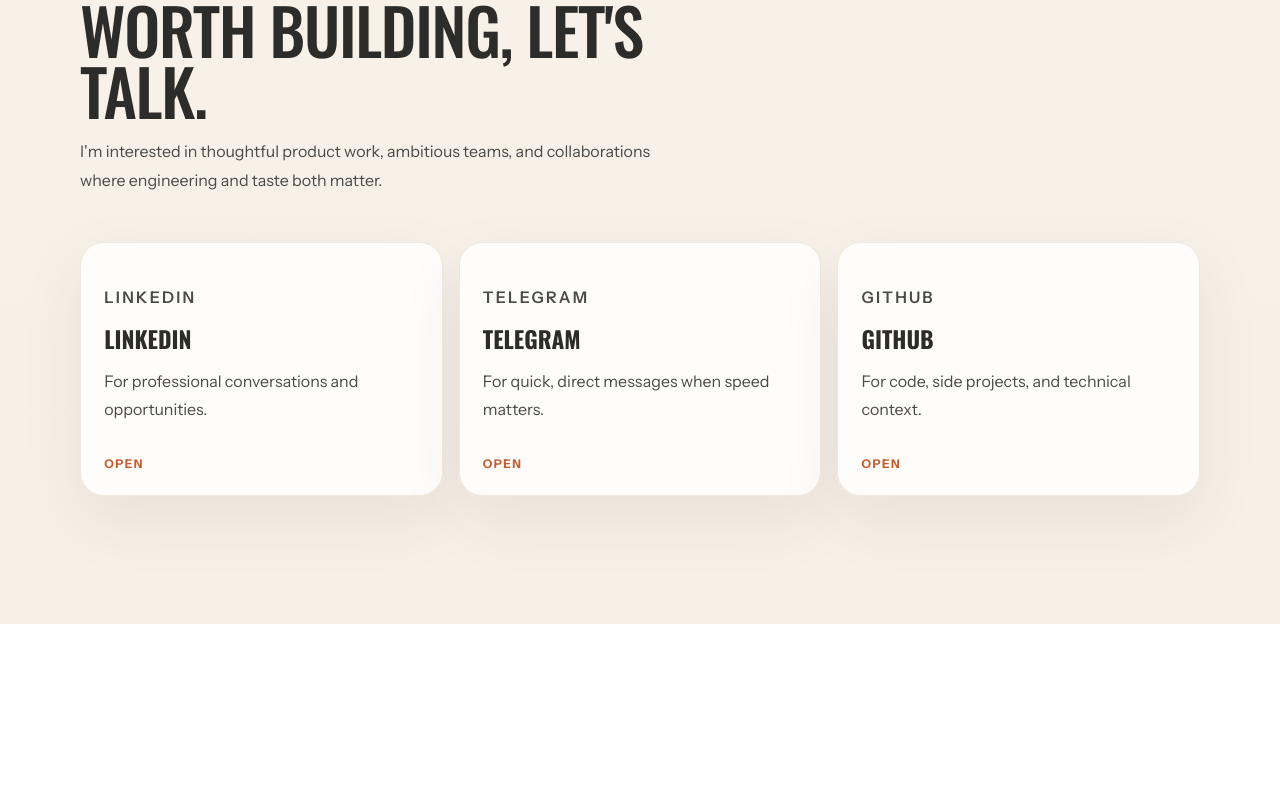
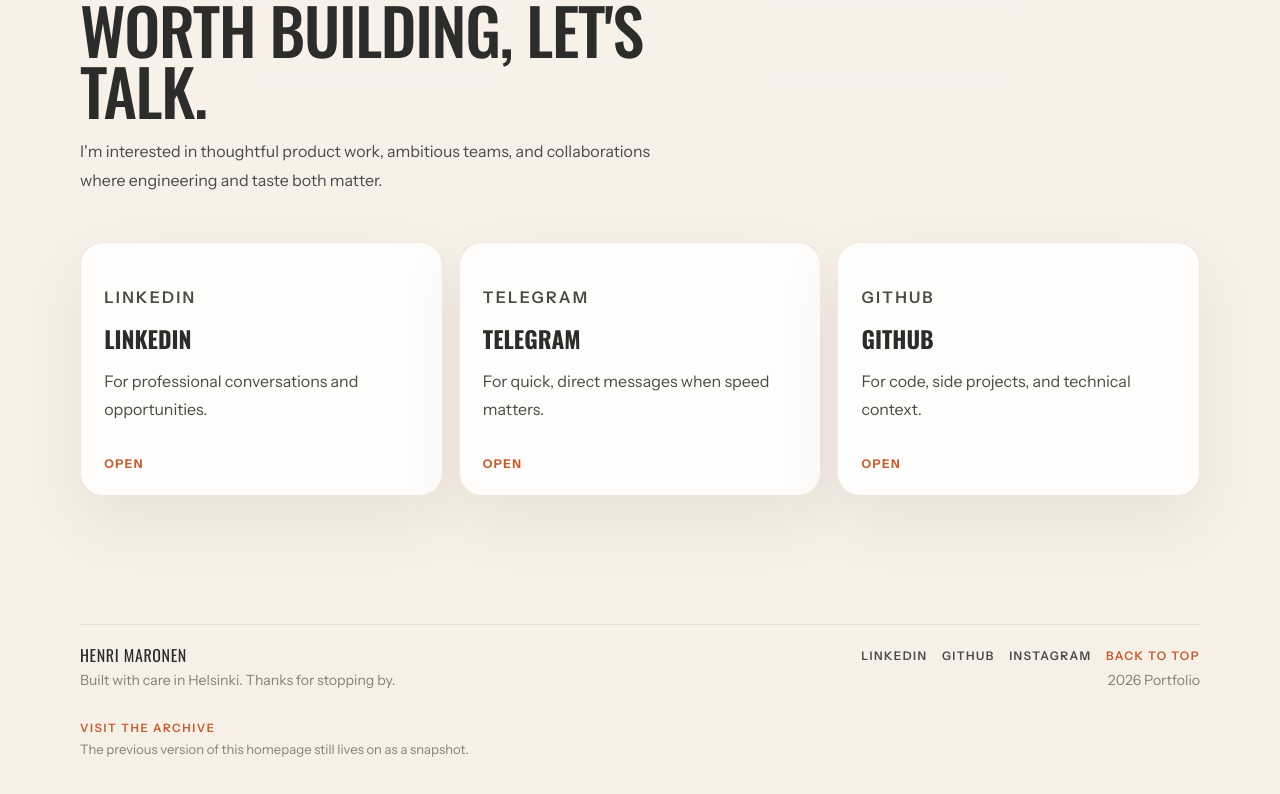
Before and after one commit to HenronenGIT/hmaronen-homepage, a Next.js app in the folder apps/homepage/: page / in a window 1280 px wide. Shown: the part 5680-6474 px from the top of the page. Before the commit the page ends 6304 px from the top, so only its background shows below. Built offline with nearby package versions, Linux system fonts and the light colour scheme.

Commit message:
feat: add homepage footer and archive link

```diff
--- /dev/null
+++ b/apps/homepage/app/components/SiteFooter.tsx
@@ -0,0 +1,61 @@
+import type { ArchiveLink, SocialLink } from "../homepage-data";
+
+type SiteFooterProps = {
+  archiveLink: ArchiveLink;
+  socialLinks: SocialLink[];
+};
+
+export default function SiteFooter({
+  archiveLink,
+  socialLinks,
+}: SiteFooterProps) {
+  const year = new Date().getFullYear();
+  const footerLinks = socialLinks.filter((link) =>
+    link.href.startsWith("http")
+  );
+
+  return (
+    <footer className="site-footer section-shell reveal" aria-label="Footer">
+      <div className="shell footer-shell">
+        <div className="footer-copy">
+          <p className="footer-signoff">Henri Maronen</p>
+          <p className="footer-note">
+            Built with care in Helsinki. Thanks for stopping by.
+          </p>
+        </div>
+
+        <div className="footer-meta">
+          <nav className="footer-links" aria-label="Footer links">
+            {footerLinks.map((link) => (
+              <a
+                key={link.href}
+                href={link.href}
+                target="_blank"
+                rel="noreferrer"
+                className="footer-link"
+              >
+                {link.label}
+              </a>
+            ))}
+            <a className="footer-link footer-link-accent" href="#top">
+              Back to top
+            </a>
+          </nav>
+          <p className="footer-copyright">{year} Portfolio</p>
+        </div>
+
+        <div className="footer-archive">
+          <a
+            href={archiveLink.href}
+            target="_blank"
+            rel="noreferrer"
+            className="footer-archive-link"
+          >
+            {archiveLink.label}
+          </a>
+          <p className="footer-archive-note">{archiveLink.note}</p>
+        </div>
+      </div>
+    </footer>
+  );
+}
--- a/apps/homepage/app/globals.css
+++ b/apps/homepage/app/globals.css
@@ -90,6 +90,11 @@
 
 .section-connect {
   padding-bottom: 8rem;
+}
+
+.site-footer {
+  padding-top: 0;
+  padding-bottom: 2.2rem;
 }
 
 .section-kicker,
@@ -818,6 +823,108 @@
   letter-spacing: 0.12em;
 }
 
+.footer-shell {
+  display: grid;
+  grid-template-columns: minmax(0, 1fr) auto;
+  gap: 1.5rem;
+  align-items: end;
+  padding-top: 1.35rem;
+  border-top: 1px solid rgba(155, 106, 62, 0.14);
+}
+
+.footer-copy,
+.footer-meta {
+  display: grid;
+  gap: 0.45rem;
+}
+
+.footer-meta {
+  justify-items: end;
+}
+
+.footer-signoff,
+.footer-note,
+.footer-copyright {
+  margin: 0;
+}
+
+.footer-signoff {
+  font-family: var(--font-family-display);
+  font-size: clamp(1rem, 1.2vw, 1.15rem);
+  line-height: 1;
+  letter-spacing: 0.04em;
+  text-transform: uppercase;
+  color: var(--charcoal);
+}
+
+.footer-note,
+.footer-copyright {
+  font-size: 0.88rem;
+  line-height: 1.55;
+  color: var(--muted);
+}
+
+.footer-archive {
+  grid-column: 1 / -1;
+  display: grid;
+  gap: 0.25rem;
+  padding-top: 0.3rem;
+}
+
+.footer-archive-link {
+  width: fit-content;
+  font-size: 0.72rem;
+  font-weight: var(--font-weight-semibold);
+  letter-spacing: 0.14em;
+  text-transform: uppercase;
+  color: var(--accent);
+  transition:
+    color var(--motion-fast),
+    transform var(--motion-fast);
+}
+
+.footer-archive-link:hover,
+.footer-archive-link:focus-visible {
+  color: var(--charcoal);
+  transform: translateY(-1px);
+}
+
+.footer-archive-note {
+  margin: 0;
+  max-width: 30rem;
+  font-size: 0.82rem;
+  line-height: 1.55;
+  color: var(--muted);
+}
+
+.footer-links {
+  display: flex;
+  flex-wrap: wrap;
+  justify-content: flex-end;
+  gap: 0.9rem;
+}
+
+.footer-link {
+  font-size: 0.74rem;
+  font-weight: var(--font-weight-semibold);
+  letter-spacing: 0.12em;
+  text-transform: uppercase;
+  color: var(--charcoal-mid);
+  transition:
+    color var(--motion-fast),
+    transform var(--motion-fast);
+}
+
+.footer-link:hover,
+.footer-link:focus-visible {
+  color: var(--charcoal);
+  transform: translateY(-1px);
+}
+
+.footer-link-accent {
+  color: var(--accent);
+}
+
 @media (max-width: 1120px) {
   .social-dock-desktop {
     display: none;
@@ -848,7 +955,8 @@
   .experience-card,
   .project-grid,
   .skills-grid,
-  .connect-grid {
+  .connect-grid,
+  .footer-shell {
     grid-template-columns: 1fr;
   }
 
@@ -869,6 +977,14 @@
 
   .header-shell {
     max-width: calc(100vw - 3.5rem);
+  }
+
+  .footer-meta {
+    justify-items: start;
+  }
+
+  .footer-links {
+    justify-content: flex-start;
   }
 
   .header-nav {
@@ -892,6 +1008,11 @@
 
   .section-shell {
     padding: 4.5rem 0;
+  }
+
+  .site-footer {
+    padding-top: 0;
+    padding-bottom: 1.75rem;
   }
 
   .shell,
@@ -925,6 +1046,19 @@
 
   .social-dock-mobile {
     inset-inline: 0.75rem;
+  }
+
+  .footer-shell {
+    gap: 1rem;
+    padding-top: 1.1rem;
+  }
+
+  .footer-links {
+    gap: 0.7rem;
+  }
+
+  .footer-link {
+    font-size: 0.68rem;
   }
 
   .social-chip {
--- a/apps/homepage/app/homepage-data.ts
+++ b/apps/homepage/app/homepage-data.ts
@@ -48,6 +48,12 @@
   note: string;
 }
 
+export interface ArchiveLink {
+  label: string;
+  href: string;
+  note: string;
+}
+
 export const navItems: NavItem[] = [
   { label: "About", href: "#about" },
   { label: "Skills", href: "#skills" },
@@ -78,6 +84,12 @@
     href: "#connect",
   },
 ];
+
+export const archiveLink: ArchiveLink = {
+  label: "Visit the archive",
+  href: "https://v1.henrimaronen.com",
+  note: "The previous version of this homepage still lives on as a snapshot.",
+};
 
 export const aboutParagraphs = [
   "I'm a passionate builder who recently worked on Slush's Product Team, where I developed and maintained digital products that enabled seamless operations for one of the world's largest startup events.",
--- a/apps/homepage/app/page.tsx
+++ b/apps/homepage/app/page.tsx
@@ -3,11 +3,13 @@
 import ExperienceSection from "./components/ExperienceSection";
 import HeroSection from "./components/HeroSection";
 import ProjectsSection from "./components/ProjectsSection";
+import SiteFooter from "./components/SiteFooter";
 import SiteHeader from "./components/SiteHeader";
 import SkillsSection from "./components/SkillsSection";
 import SocialDock from "./components/SocialDock";
 import {
   aboutParagraphs,
+  archiveLink,
   connectLinks,
   experiences,
   infoCards,
@@ -28,6 +30,7 @@
       <ExperienceSection items={experiences} />
       <ProjectsSection items={projects} />
       <ConnectSection links={connectLinks} />
+      <SiteFooter archiveLink={archiveLink} socialLinks={socialLinks} />
     </main>
   );
 }
```
